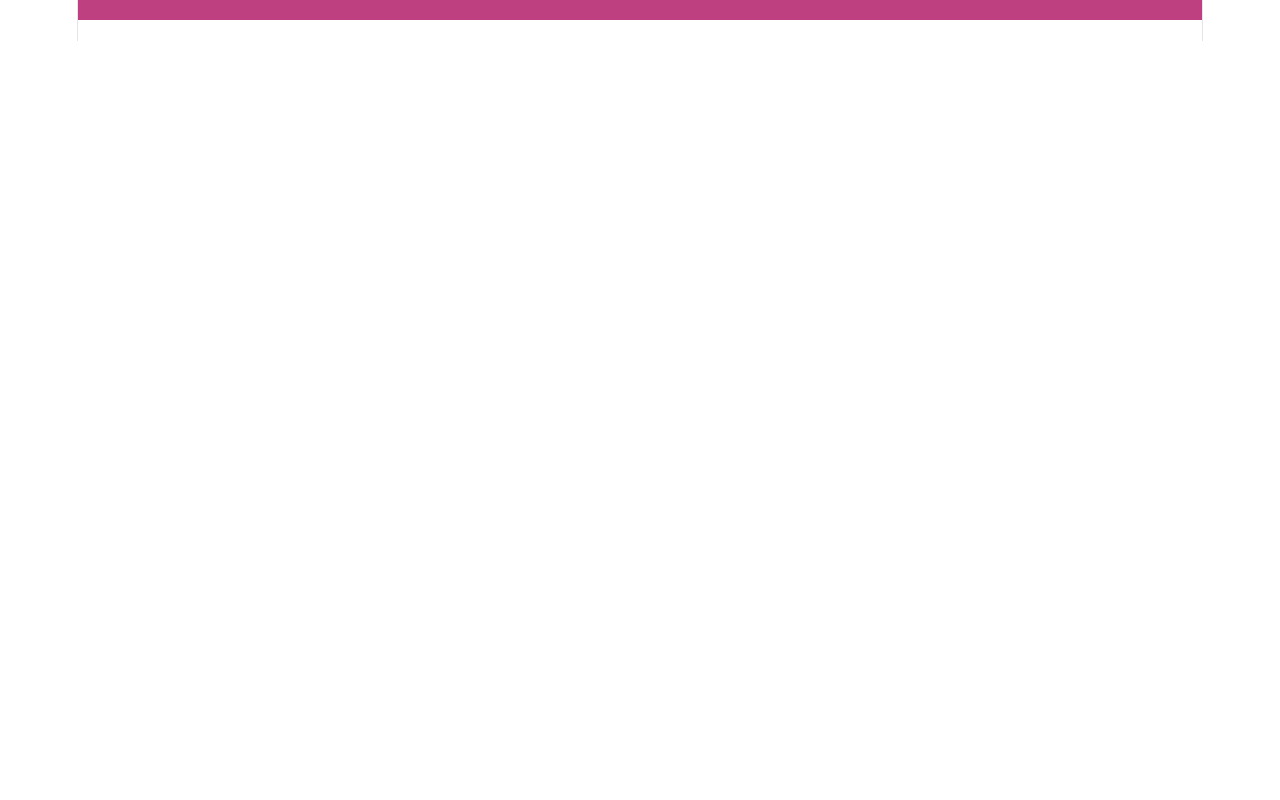
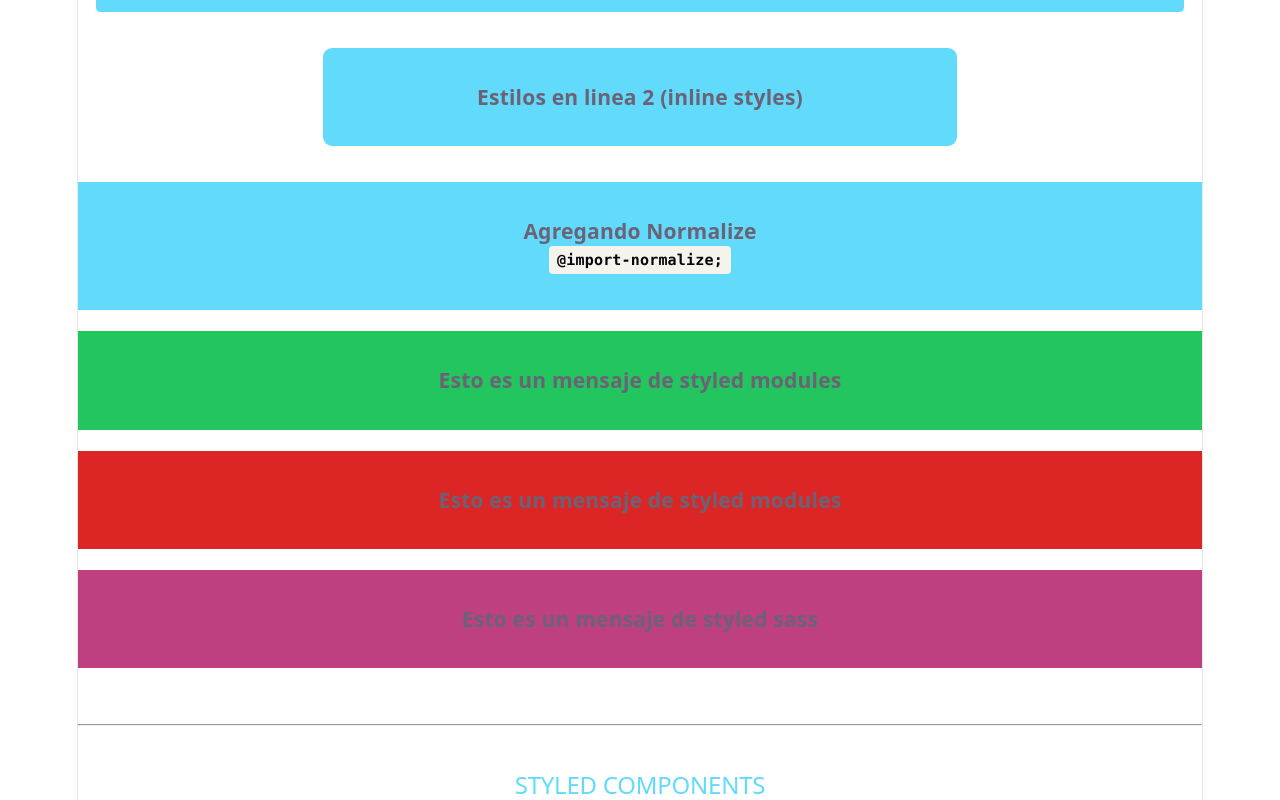
Before and after one commit to Hanuel08/jonmircha-react, a React (Vite) app in the folder react-hooks/: page / in a window 1280 px wide. Shown: the part 2000-2800 px from the top of the page. Built offline with nearby package versions, Linux system fonts and the light colour scheme; no server answers.

Commit message:
add styled components example

```diff
--- a/react-hooks/src/App.jsx
+++ b/react-hooks/src/App.jsx
@@ -12,6 +12,7 @@
 import { References } from "./components/References.jsx"
 import { Forms } from "./components/Forms.jsx"
 import { Styles } from "./components/Styles.jsx"
+import { StyledComponents } from "./components/StyledComponents.jsx"
 
 function App() {
   //const [count, setCount] = useState(0)
@@ -41,6 +42,9 @@
         <br />
         <hr />
         <Styles />
+        <br />
+        <hr />
+        <StyledComponents />
       </div>
     </>
   )
--- /dev/null
+++ b/react-hooks/src/components/StyledComponents.jsx
@@ -0,0 +1,95 @@
+import styled, { css, keyframes, ThemeProvider, createGlobalStyle } from "styled-components"
+
+export function StyledComponents() {
+  let mainColor = "#db7093";
+  let mainAlphaColor80 = "#db709380";
+
+  const setTransitionTime = (time) => `all ${time} ease-in-out`
+
+  const fadeIn = keyframes`
+    0% {
+      opacity: 0;
+    }
+    50% {
+      opacity: .5;
+    }
+    100% {
+      opacity: 1;
+    }
+  `
+
+  const MyH3 = styled.h3`
+    padding: 2rem;
+    text-align: center;
+    /* color: ${(props) => props.color || "#fff"}; */
+    color: ${({ color }) => color || "#fff"};
+    background-color: ${mainColor};
+    transition: ${setTransitionTime("1s")};
+    animation: ${fadeIn} 5s ease-in-out;
+
+    ${({ isButton }) => isButton &&
+    css`
+      margin: auto;
+      max-width: 50%;
+      border-radius: 1rem;
+      border: 1px solid #000;
+      cursor: pointer;
+    `}
+
+    &:hover {
+      background-color: ${mainAlphaColor80};
+      cursor: pointer;
+    }
+  `
+
+  const light = {
+    color: "#222",
+    bgColor: "#DDD"
+  }
+
+  const dark = {
+    color: "#DDD",
+    bgColor: "#222"
+  }
+
+
+
+  const Box = styled.div`
+    padding: 1rem;
+    margin: 1rem;
+    color: ${({ theme }) => theme.color};
+    background-color: ${({ theme }) => theme.bgColor};
+  `
+
+  const BoxRounded = styled(Box)`
+    border-radius: 1rem;
+  `
+
+  const GlobalStyle = createGlobalStyle`
+    h2 {
+      padding: 2rem;
+      background-color: #fff;
+      color: #61dafb;
+      text-transform: uppercase;
+      text-align: center;
+    }
+  `
+
+  return (
+    <>
+      <GlobalStyle />
+      <h2>Styled Components</h2>
+      <MyH3>Hola soy un h3 estilizado con styled-components</MyH3>
+      <MyH3 color="#61dafb">Hola soy un h3 estilizado con styled-components</MyH3>
+      <MyH3 isButton color="#61dafb">Hola soy un h3 estilizado como boton</MyH3>
+      <ThemeProvider theme={light} >
+        <Box>Soy una caja light</Box>
+        <BoxRounded>Soy una caja light redondeada</BoxRounded>
+      </ThemeProvider>
+      <ThemeProvider theme={dark} >
+        <Box>Soy una caja dark</Box>
+        <BoxRounded>Soy una caja dark redondeada</BoxRounded>
+      </ThemeProvider>
+    </>
+  )
+}
```
